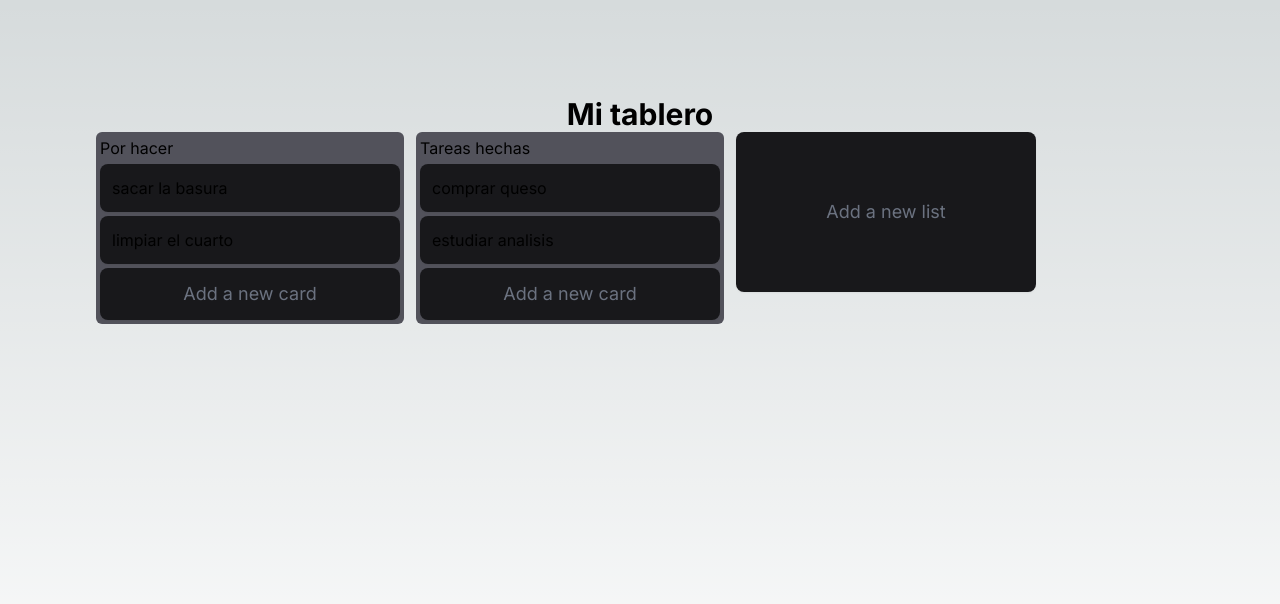
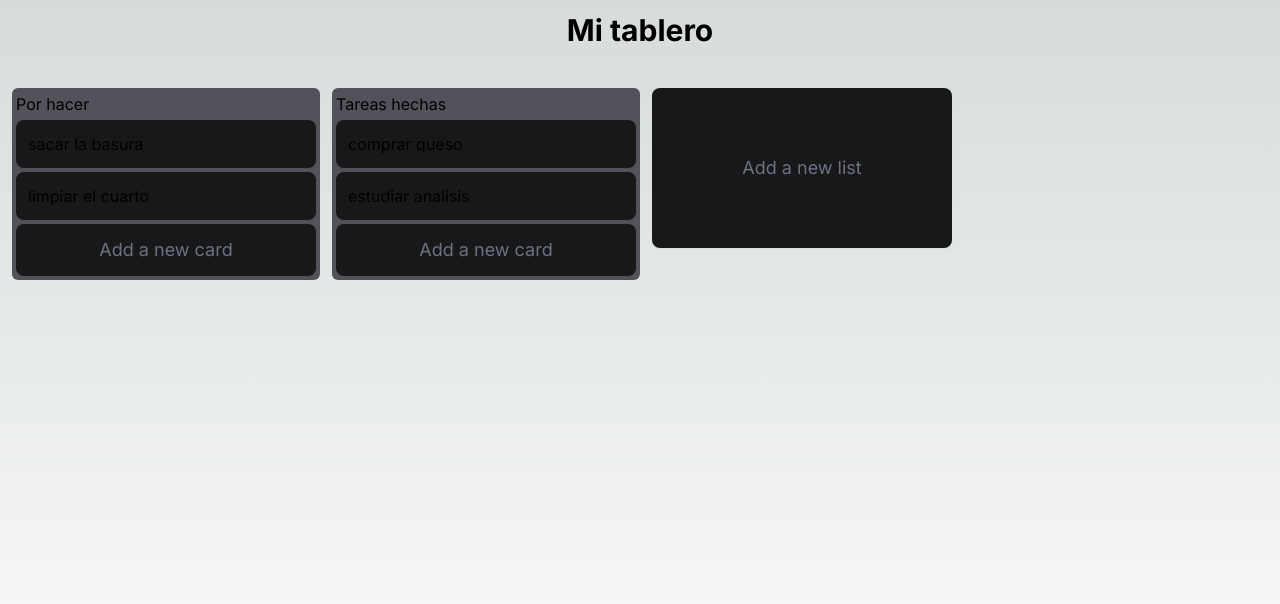
Before and after one commit to edwarhman/tasksboard, a Next.js app: page /boards/1 in a window 1280 px wide. Shown: the top 604 px of the page. Built offline with nearby package versions, Linux system fonts and the light colour scheme.

Commit message:
remove main padding

```diff
--- a/src/app/boards/[id]/page.tsx
+++ b/src/app/boards/[id]/page.tsx
@@ -10,8 +10,8 @@
     }
 
     return (
-        <main className="flex min-h-screen flex-col items-center justify-beteen p-3 pt-24 sm:p-24">
-            <header>
+        <main className="flex min-h-screen flex-col items-center justify-beteen p-3">
+            <header className="mb-10">
                 <h1 className='font-bold text-3xl'>{board?.title}</h1>
             </header>
             <Table items={board.columns}>
--- a/src/app/page.tsx
+++ b/src/app/page.tsx
@@ -17,7 +17,7 @@
   }
 
   return (
-    <main className="flex min-h-screen flex-col items-center justify-beteen p-3 pt-24 sm:p-24">
+    <main className="flex min-h-screen flex-col items-center justify-beteen p-3 max-w-full">
       <header>
         <h1 className='font-bold text-3xl'>TASKSBOARD</h1>
       </header>
```
